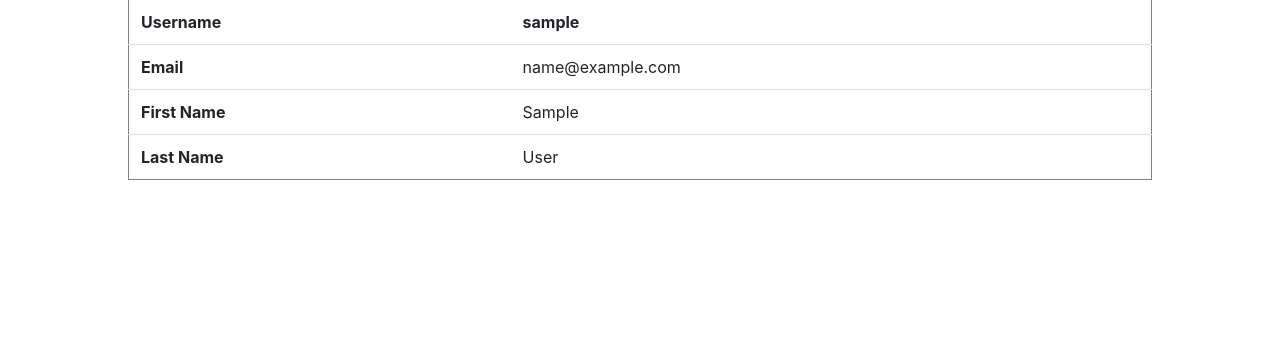
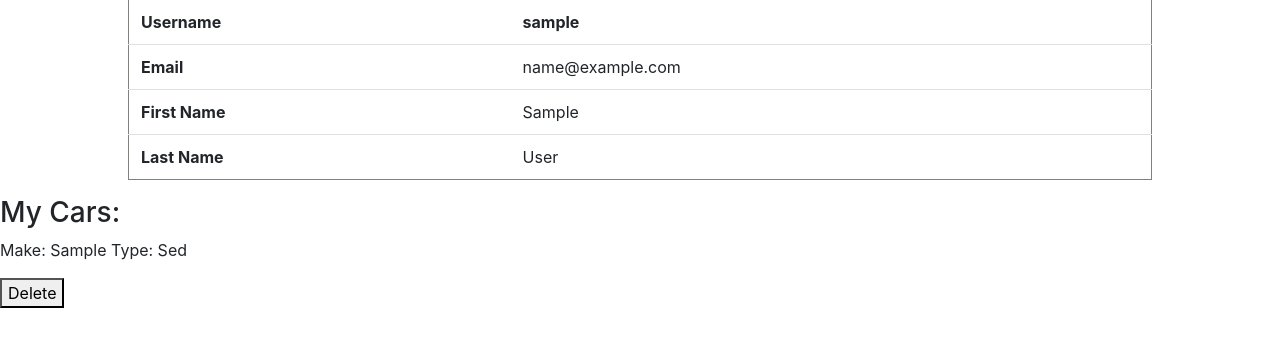
Before and after one commit to gyogy/SnowShare, a Django app: page /rides/ in a window 1280 px wide. Shown: the part 177-524 px from the top of the page. Run offline with Django 3.2, Linux system fonts and the light colour scheme; a user stored in the database is signed in; tables that the repository leaves empty hold one stand-in row (values such as "Sample post"); some libraries are stand-ins or nearby versions.

Commit message:
Show my cars in profile

```diff
--- a/SnowShare/rides/templates/accounts/index.html
+++ b/SnowShare/rides/templates/accounts/index.html
@@ -23,11 +23,14 @@
   </tbody>
 </table>
 </div>
-<!-- <h3> My Cars: </h3>
-{% for car in cars %}
-<p>Make: {{car.make}} Type: {{car.typ}}</p>
-<form method="POST" action="{% url 'delete_car' car.id %}">{% csrf_token %}<button>Delete</button></form>
-{% endfor %}
- -->
+<h3> My Cars: </h3>
+{% if cars %}
+    {% for car in cars %}
+    <p>Make: {{car.make}} Type: {{car.typ}}</p>
+    <form method="POST" action="{% url 'delete_car' car.id %}">{% csrf_token %}<button>Delete</button></form>
+    {% endfor %}
+{%else%}
+    <p>No cars added yet.</p>
+{% endif%}
 
 {%  endblock %}
```
